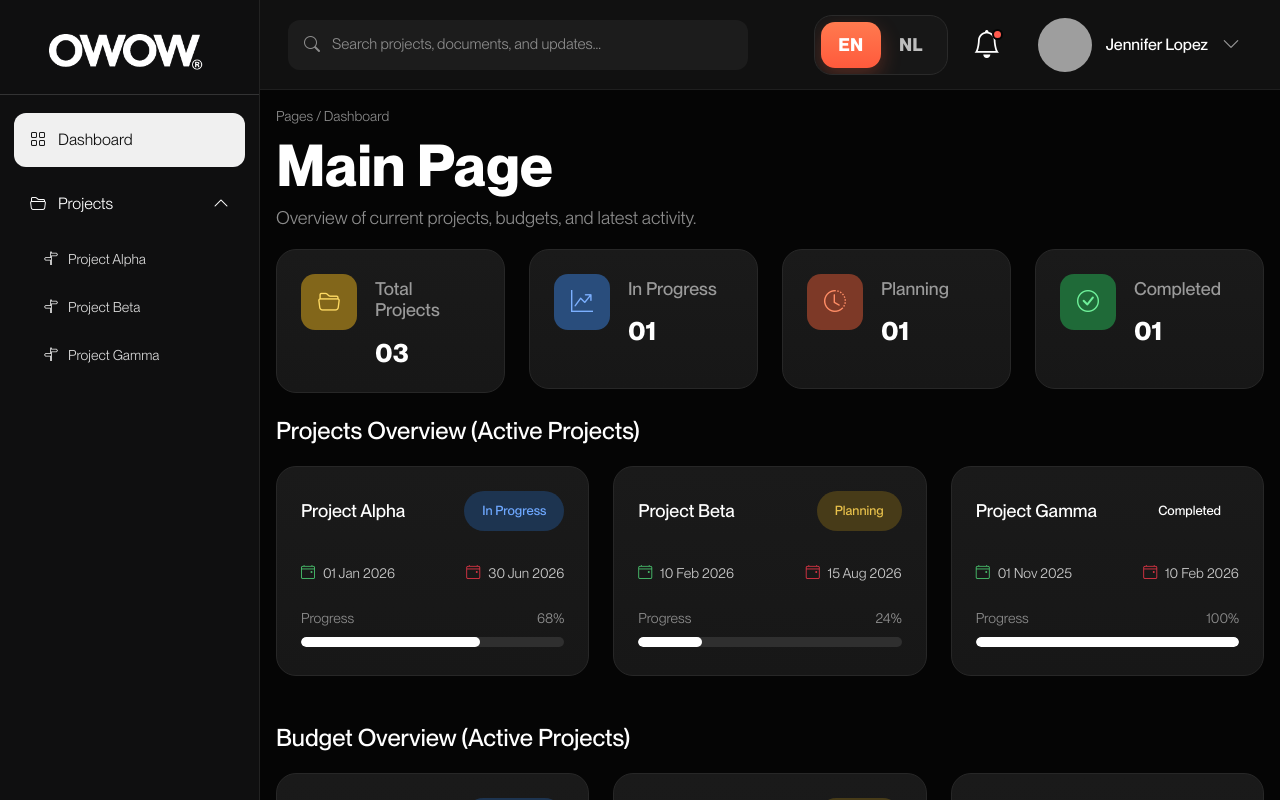
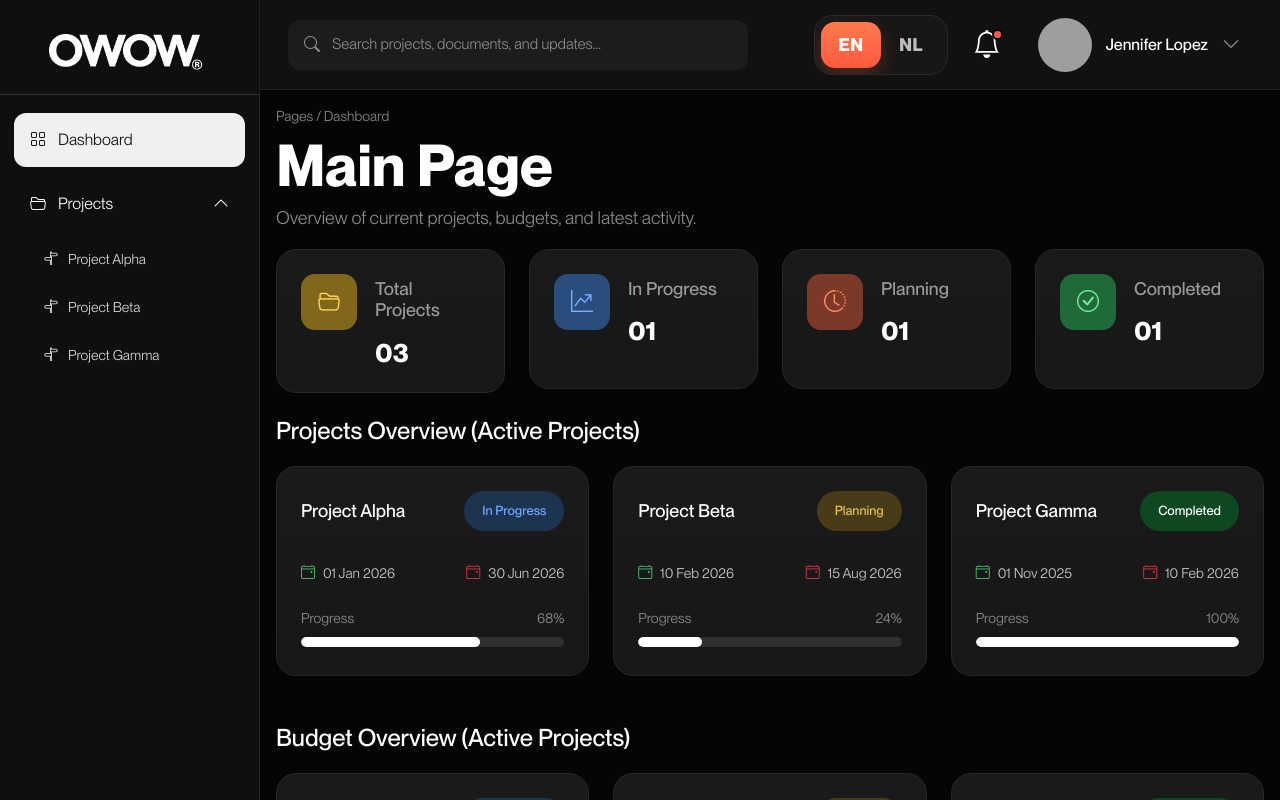
Before and after one commit to MaartjevD/Dashboard-Client-Portal-OWOW, a React (Vite) app: page /dashboard in a window 1280 px wide. Shown: the top 800 px of the page. Built offline with nearby package versions, Linux system fonts and the light colour scheme; grey boxes are pictures that could not be loaded.

Commit message:
fix completed badge

```diff
--- a/src/client/styles/dashboard.css
+++ b/src/client/styles/dashboard.css
@@ -819,6 +819,10 @@
   background: rgba(127, 100, 23, 0.45);
   color: #e8c14b;
 }
+.badge-completed {
+  background: rgba(0, 128, 41, 0.45);
+  color: #ffffff;
+}
 
 .project-dates {
   display: flex;
```
